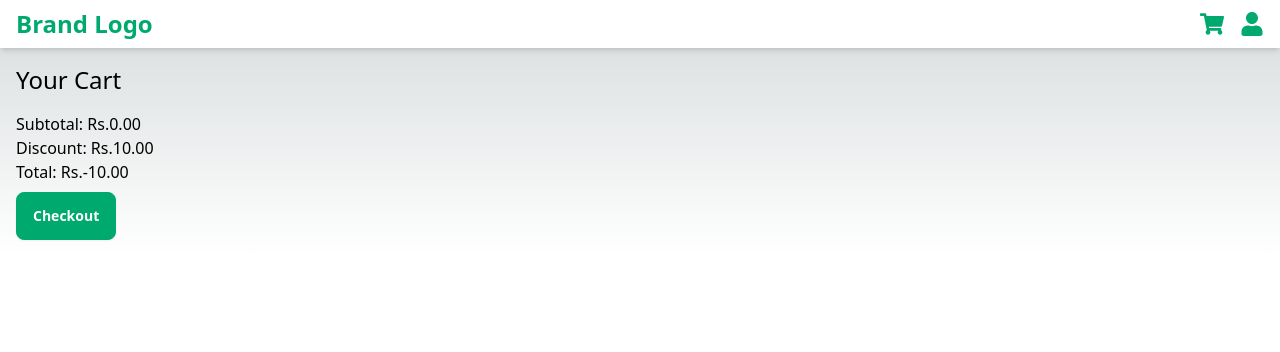
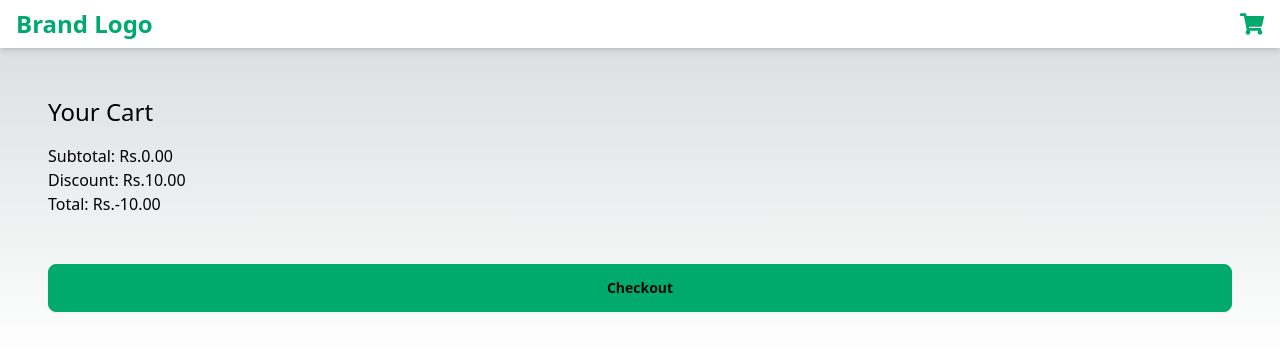
Before and after one commit to JAI-VINOD-GIT/ecommerce-cart, a Next.js app: page /cart in a window 1280 px wide. Shown: the top 352 px of the page. Built offline with nearby package versions, Linux system fonts and the light colour scheme.

Commit message:
fix: responsive styles

```diff
--- a/app/cart/page.tsx
+++ b/app/cart/page.tsx
@@ -20,7 +20,7 @@ const Cart = () => {
   };
 
   return (
-    <div className="p-4">
+    <div className="p-4 sm:p-6 md:p-8 lg:p-10 xl:p-12">
       <h1 className="text-2xl mb-4">Your Cart</h1>
       <ul>
         {cart.map((item) => (
--- a/app/page.tsx
+++ b/app/page.tsx
@@ -12,7 +12,7 @@ const Home = () => {
     toast.success("Added to cart successfully");
   };
   return (
-    <div className="grid grid-cols-3 gap-4 p-4">
+    <div className="grid grid-cols-1 sm:grid-cols-2 md:grid-cols-3 gap-4 p-4">
       {products.map((product) => (
         <div key={product.id} className="card w-100 bg-base-100 shadow-xl">
           <figure>
@@ -31,7 +31,7 @@ const Home = () => {
               </button> */}
               <button
                 onClick={() => handleAddToCart(product)}
-                className="btn btn-success text-white"
+                className="btn btn-success text-white w-full"
               >
                 Add to Cart
               </button>
--- a/components/CartSummary.tsx
+++ b/components/CartSummary.tsx
@@ -17,7 +17,9 @@ const CartSummary = () => {
       <p>Subtotal: Rs.{subtotal.toFixed(2)}</p>
       <p>Discount: Rs.{discount.toFixed(2)}</p>
       <p>Total: Rs.{total.toFixed(2)}</p>
-      <button className="btn btn-primary mt-2 text-white">Checkout</button>
+      <button className="btn btn-primary w-full mt-4 sm:mt-6 md:mt-8 lg:mt-10 xl:mt-12">
+        Checkout
+      </button>
     </div>
   );
 };
--- a/components/Navbar.tsx
+++ b/components/Navbar.tsx
@@ -23,9 +23,9 @@ const Navbar = () => {
             )}
           </Link>
 
-          <Link href="/profile">
+          {/* <Link href="/profile">
             <FaUser className="text-2xl text-primary" />
-          </Link>
+          </Link> */}
         </div>
       </div>
     </nav>
```
